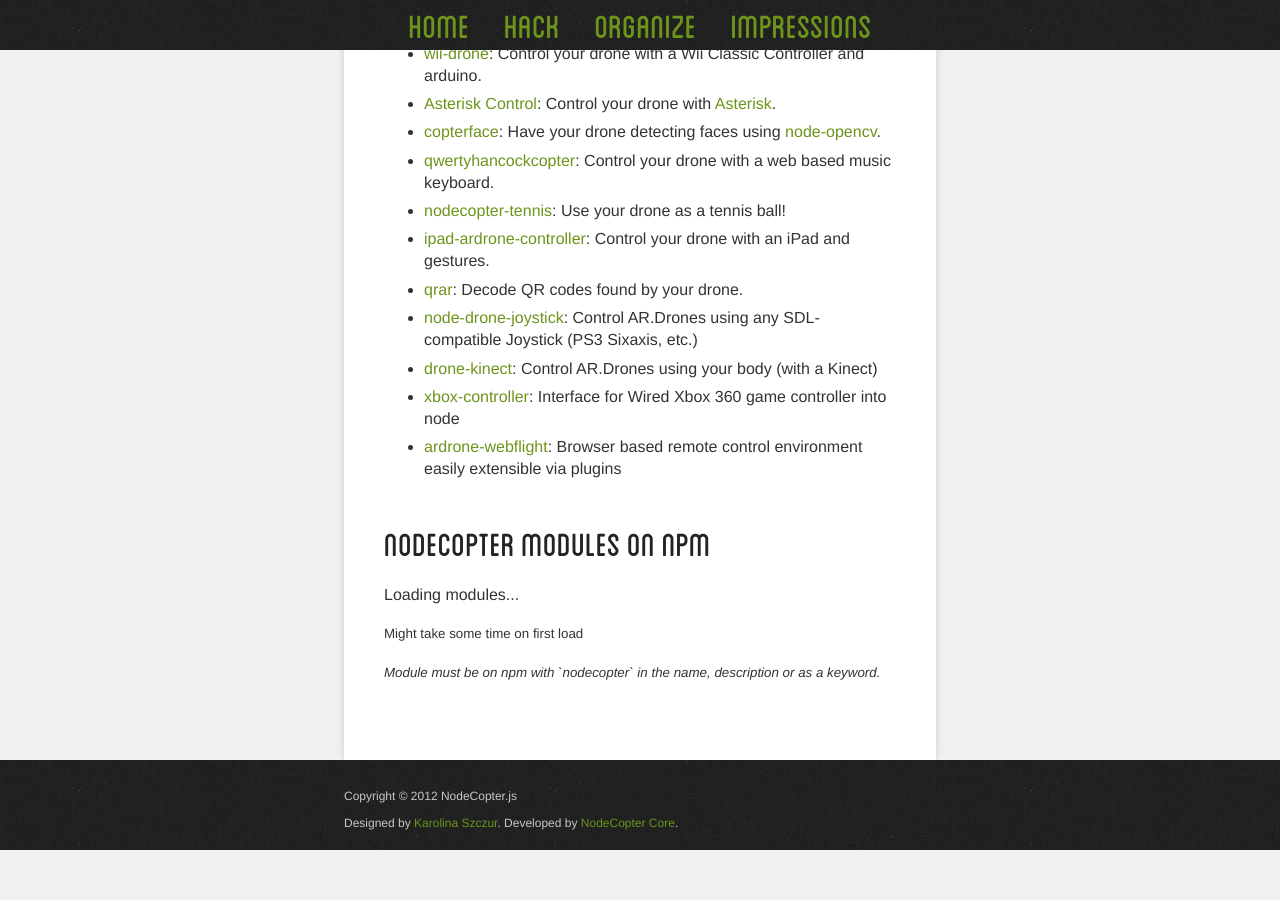
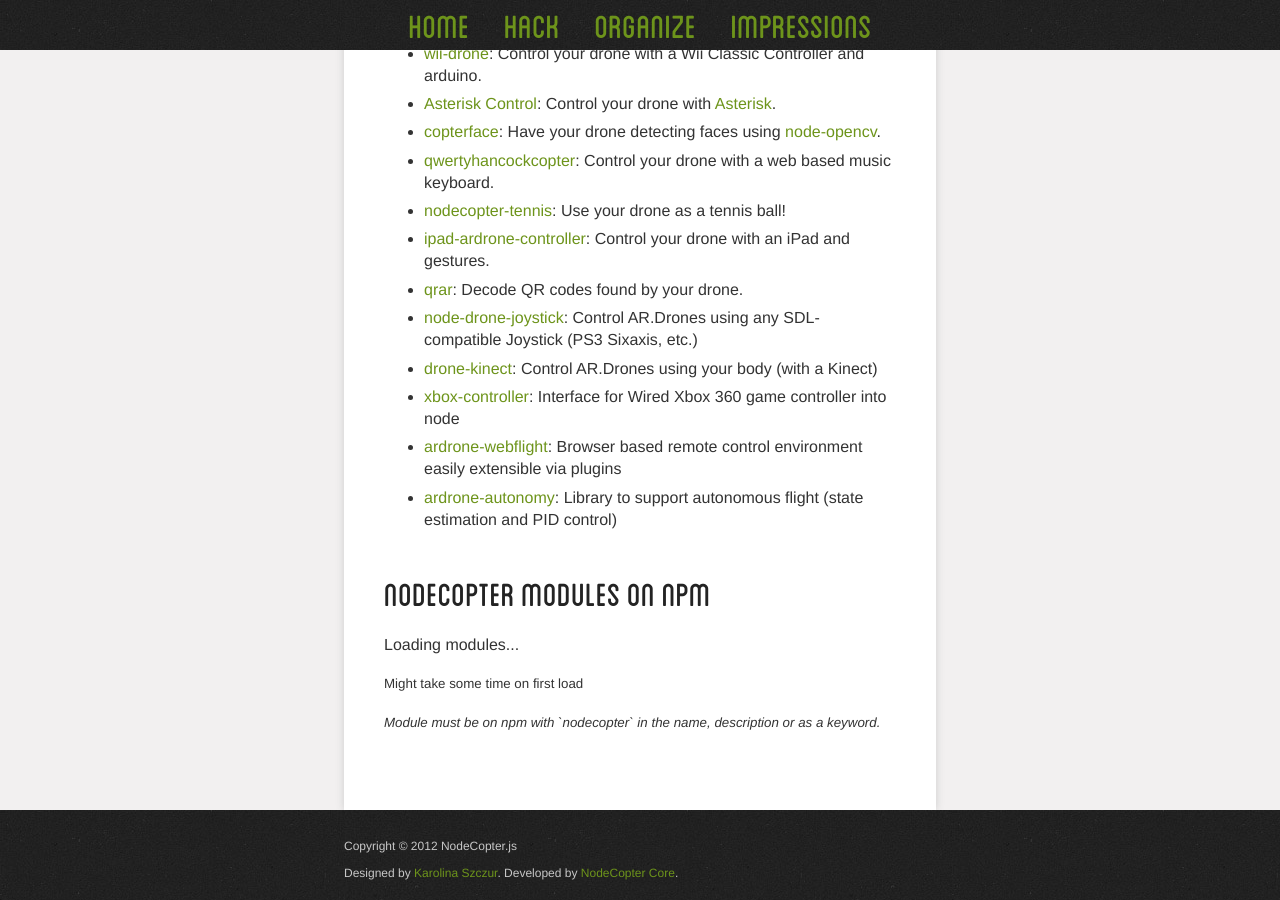
Before and after one commit to nodecopter/nodecopter.com, a Jekyll site: the page built from hack.md, in a window 1280 px wide and 900 px high, scrolled down 4765 px. Built offline with Jekyll 4.4.1, drawn with Linux system fonts in a browser that asks for light colours; Markdown is read by kramdown in place of the engine named in the settings; before the commit the page ends 5615 px from its top, so only the background shows below that.

Commit message:
Update hack.md - Added link to ardrone-autonomy library

```diff
--- a/hack.md
+++ b/hack.md
@@ -214,6 +214,7 @@ page](https://github.com/nodecopter/nodecopter.com/edit/gh-pages/hack.md).
 * [drone-kinect](https://github.com/maxogden/drone-kinect): Control AR.Drones using your body (with a Kinect)
 * [xbox-controller](https://github.com/andrew/node-xbox-controller): Interface for Wired Xbox 360 game controller into node
 * [ardrone-webflight](http://eschnou.github.io/ardrone-webflight/): Browser based remote control environment easily extensible via plugins
+* [ardrone-autonomy](http://github.com/eschnou/ardrone-autonomy): Library to support autonomous flight (state estimation and PID control)
 
 <section>
   <h3 id="npm-modules"><a href="#npm-modules">NodeCopter Modules on npm</a></h3>
```
